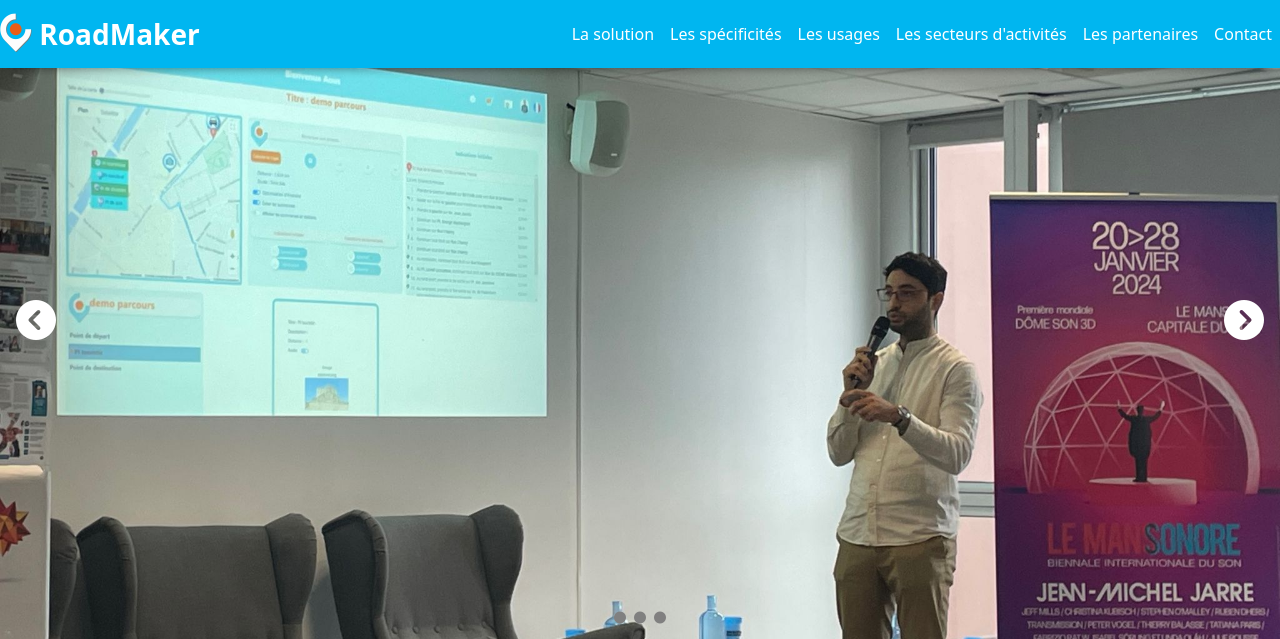
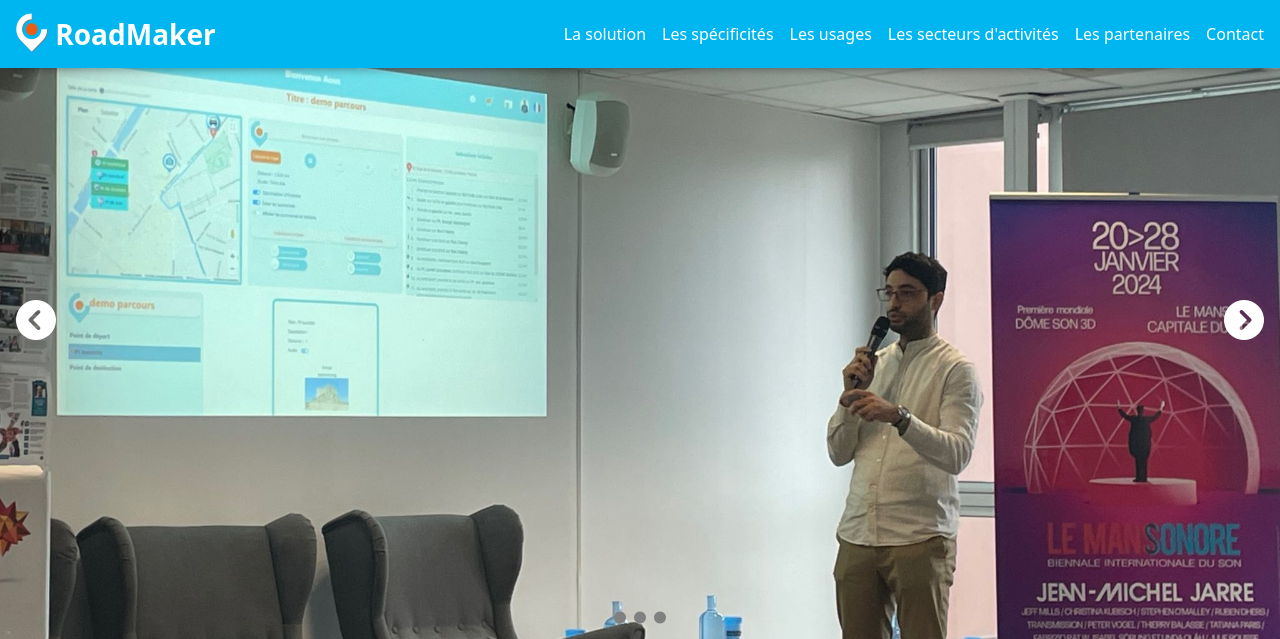
Before and after one commit to devmindfulhouse/RoadMakerLandingPage, a PHP site: page / in a window 1280 px wide. Shown: the top 639 px of the page. Run offline with PHP 8.4, Linux system fonts and the light colour scheme.

Commit message:
RM-147 <Modification navbar>

```diff
--- a/assets/css/main.css
+++ b/assets/css/main.css
@@ -26,6 +26,26 @@ body {
   background-color: var(--main-color);
   box-shadow: 0 10px 10px -10px rgba(0, 0, 0, 0.5);
 
+}
+
+.nav-link {
+  position: relative;
+  overflow: hidden;
+}
+
+.nav-link::before {
+  content: "";
+  position: absolute;
+  width: 100%;
+  height: 1px;
+  bottom: 0;
+  left: -100%;
+  background-color: #fff;
+  transition: left 0.4s ease-in-out;
+}
+
+.nav-link:hover::before {
+  left: 0;
 }
 
 
@@ -395,3 +415,19 @@ textarea {
   transition: transform 0.25s ease-out;
   transform: scale(1.05);
 }
+
+
+/*==================== RESPONSIVE ====================*/
+
+@media (max-width: 768px) {
+  .nav-link::before {
+    width: 15%; /* Modifiez cette valeur en fonction de vos besoins */
+
+  }
+
+  .navbar-nav {
+    margin-left: 20px;
+  }
+}
+
+/*====================================================*/
--- a/view/vue_accueil.php
+++ b/view/vue_accueil.php
@@ -4,8 +4,6 @@
 include_once('view/vue_entete.php')
 
 ?>
-
-
             <div class="slider--container">
                 <img src="assets/imgs/mans_innovation_mans_sonorejpg.jpg" alt="" role="presentation" class="img__slider active">
                 <img src="assets/imgs/placeholder.webp" alt="" role="presentation" class="img__slider">
@@ -21,8 +19,6 @@ include_once('view/vue_entete.php')
                     <i class="fa-solid fa-circle slider_dot"></i>
                     <i class="fa-solid fa-circle slider_dot"></i>
                 </div>
-
-
             </div>
             <article class="solution--container py-5" id="solution">
                 <h1 class="fw-bolder fs-2  ms-1 text-white d-flex justify-content-center mb-3">La solution</h1>
@@ -192,22 +188,16 @@ include_once('view/vue_entete.php')
                 </div>
             </dialog>
 
+<?php
+
+include_once('view/vue_footer.php')
+
+?>
 
 
-            <footer>
-                <div class="footer--container d-flex justify-content-between flex-column align-items-center flex-column flex-lg-row p-3 py-4">
-                    <div class="footer--container__logo d-flex align-items-center text-white">
-                        <img src="assets/imgs/logo_header.png" alt="" role="presentation" class="me-2">
-                        <h1 class="fw-bold fs-3">RoadMaker</h1>
-                    </div>
-                    <div class="footer--container__menu d-flex align-items-center gap-2">
-                        <a href="index.php?section=mentions_legales" class="">Mentions légales</a>
-                    </div>
-                </div>
-            </footer>
 
 
-            <button id="back-to-top" title="Back to the top" class="position-fixed  justify-content-center text-center p-2"><i class="fa-solid fa-arrow-up"></i></button>
+            <!--<button id="back-to-top" title="Back to the top" class="position-fixed  justify-content-center text-center p-2"><i class="fa-solid fa-arrow-up"></i></button>-->
             <script src="assets/js/app.js"></script>
             <script src="assets/js/sendEmail.js"></script>
             <script type="text/javascript"
--- a/view/vue_entete.php
+++ b/view/vue_entete.php
@@ -24,15 +24,15 @@
 <!-- End Google Tag Manager (noscript) -->
 
 <nav class="navbar--container navbar navbar-expand-lg navbar-dark fixed-top">
-            <a class="navbar-brand text-white fs-3 fw-bold" href="#">
+            <a class="navbar-brand text-white fs-3 fw-bold ms-3" href="#">
                 <img src="assets/imgs/logo_header.png" alt="" role="presentation" class="d-inline-block align-top">
                 RoadMaker
             </a>
-        <button class="navbar-toggler border-0" type="button" data-bs-toggle="collapse" data-bs-target="#navbarNav" aria-controls="navbarNav" aria-expanded="false" aria-label="Toggle navigation">
+        <button class="navbar-toggler border-0 me-3" type="button" data-bs-toggle="collapse" data-bs-target="#navbarNav" aria-controls="navbarNav" aria-expanded="false" aria-label="Toggle navigation">
             <span class="navbar-toggler-icon text-light"></span>
         </button>
         <div class="collapse navbar-collapse" id="navbarNav">
-            <ul class="navbar-nav ms-auto">
+            <ul class="navbar-nav ms-sm-3 ms-lg-auto">
                 <li class="nav-item">
                     <a class="nav-link text-white" aria-current="page" href="index.php#solution">La solution</a>
                 </li>
@@ -48,10 +48,9 @@
                 <li class="nav-item">
                     <a class="nav-link text-white" href="index.php#partners">Les partenaires</a>
                 </li>
-                <li class="nav-item">
+                <li class="nav-item me-lg-2">
                     <a class="nav-link text-white" href="index.php#contact">Contact</a>
                 </li>
             </ul>
-
         </div>
 </nav>
--- /dev/null
+++ b/view/vue_footer.php
@@ -0,0 +1,11 @@
+<footer>
+    <div class="footer--container d-flex justify-content-between flex-column align-items-center flex-column flex-lg-row p-3 py-4">
+        <div class="footer--container__logo d-flex align-items-center text-white">
+            <img src="assets/imgs/logo_header.png" alt="" role="presentation" class="me-2">
+            <h1 class="fw-bold fs-3">RoadMaker</h1>
+        </div>
+        <div class="footer--container__menu d-flex align-items-center gap-2">
+            <a href="index.php?section=mentions_legales" class="">Mentions légales</a>
+        </div>
+    </div>
+</footer>
```
